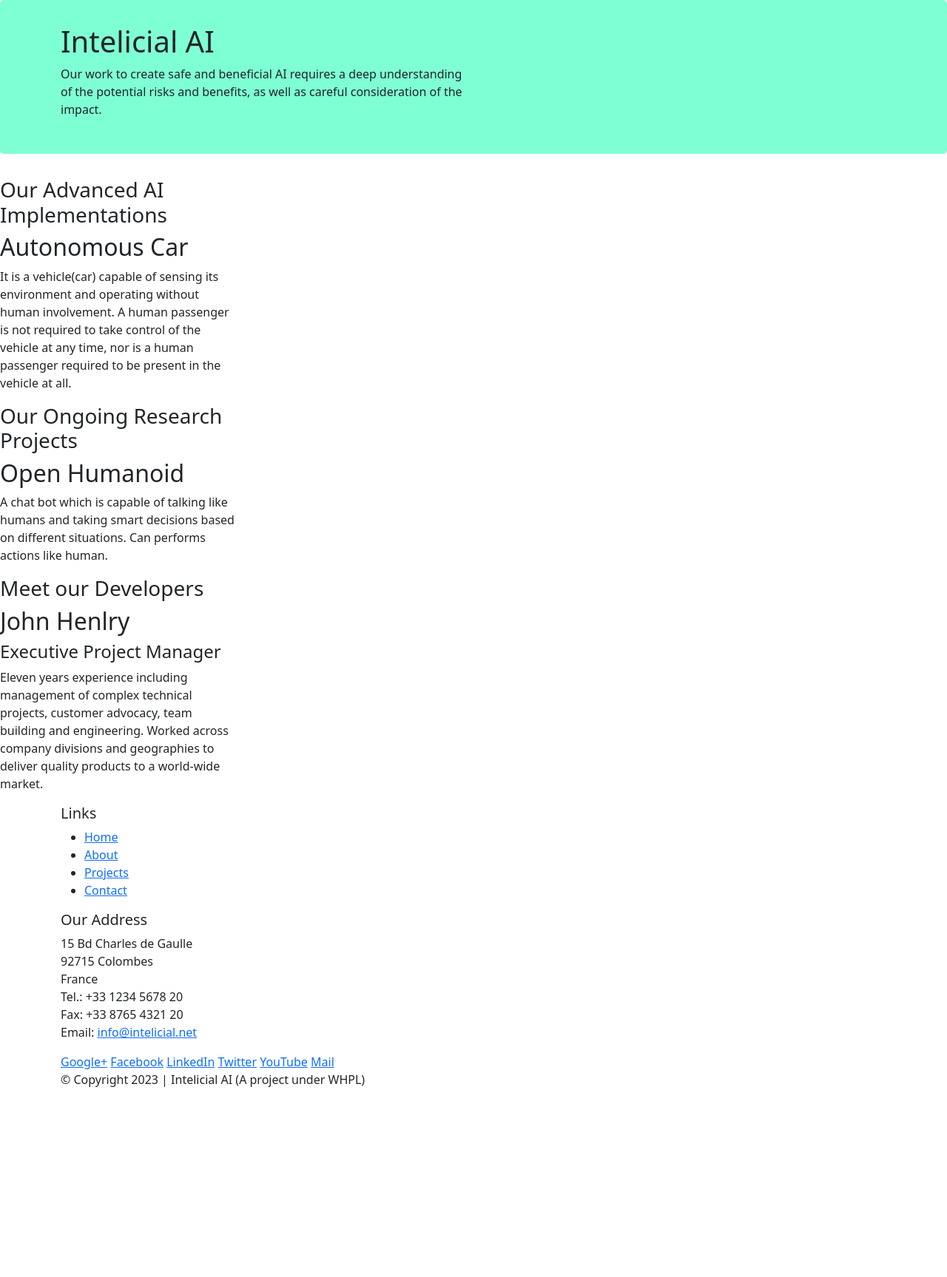
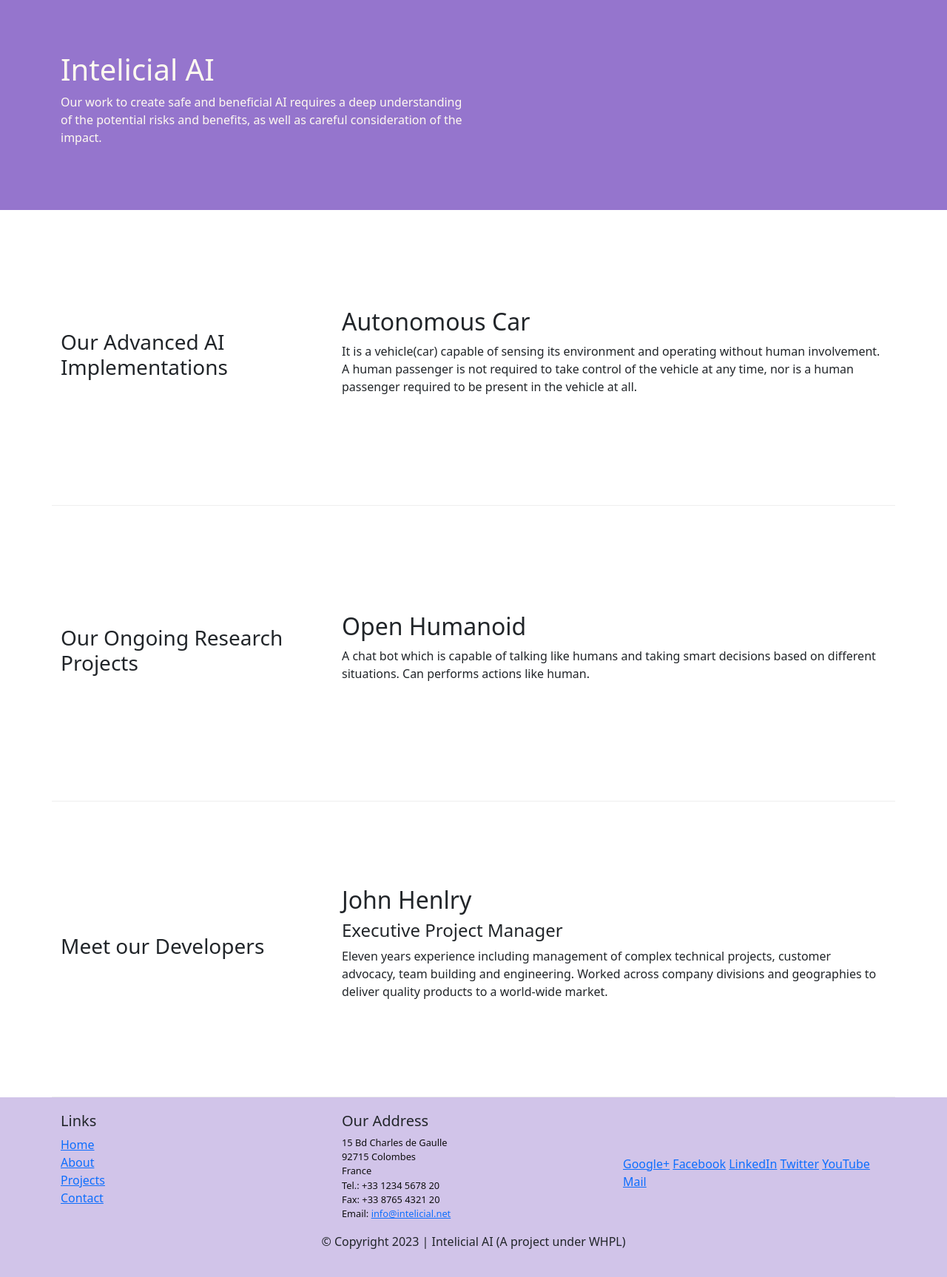
Before and after one commit to Afghan202/boostrap-4, a website: page index.html in a window 1280 px wide. Shown: the whole page at 74% size. Before the commit the page ends 1488 px from the top, so only its background shows below. Drawn offline with nearby package versions, Linux system fonts and the light colour scheme.

Commit message:
first commit

```diff
--- a/index.html
+++ b/index.html
@@ -4,7 +4,8 @@
 <html lang="en">
 
 <head>
-    <link rel="stylesheet"type="text/css"href="style.css"  />
+
+    <link rel="stylesheet" type="text/css"href="style.css"  />
     <meta charset="utf-8">
     <meta name="viewport" content="width=device-width,initial-scale=1,shrink-to-fit=no">
     <meta http-equiv="x-ua-compatible" content="ie=edge">
@@ -16,7 +17,7 @@
 
     <header class="jumbotron">
         <div class="container">
-            <div class="row">
+            <div class="row row-header">
                 <div class="col-12 col-sm-6">
                     <h1>Intelicial AI</h1>
                     <p>Our work to create safe and beneficial AI requires a deep understanding of the potential risks and benefits, as well as careful consideration of the impact.</p>
@@ -26,39 +27,39 @@
             </div>
         </div>
     </header>
+
+
+
+
+
+
     <div class="container">
-        <div class="row">
-
-        </div>
-    </div>
-
-    <div class="col-12 col-sm-4 col-md-3">
-        <div class="col col-sm col-md">
-            <div>
+        <div class="row row-content align-items-center">
+            <div class="col-12 col-sm-4">
                 <h3>Our Advanced AI Implementations</h3>
             </div>
-            <div>
+            <div class="col-12 col-sm-8">
                 <h2>Autonomous Car</h2>
                 <p>It is a vehicle(car) capable of sensing its environment and operating without human involvement. A human passenger is not required to take control of the vehicle at any time, nor is a human passenger required to be present in the vehicle at all.</p>
             </div>
         </div>
 
 
-        <div>
-            <div>
+        <div class="row row-content align-items-center">
+            <div class="col-12 col-sm-4">
                 <h3>Our Ongoing Research Projects</h3>
             </div>
-            <div>
+            <div class="col-12 col-sm-8">
                 <h2>Open Humanoid</h2>
                 <p>A chat bot which is capable of talking like humans and taking smart decisions based on different situations. Can performs actions like human. </p>
             </div>
         </div>
 
-        <div>
-            <div>
+        <div class="row row-content align-items-center">
+            <div class="col-12 col-sm-4 ">
                 <h3>Meet our Developers</h3>
             </div>
-            <div>
+            <div class="col-12 col-sm-8">
                 <h2>John Henlry</h2>
                 <h4>Executive Project Manager</h4>
                 <p>Eleven years experience including management of complex technical projects, customer advocacy, team building and engineering. Worked across company divisions and geographies to deliver quality products to a world-wide market.</p>
@@ -66,19 +67,19 @@
         </div>
     </div>
 
-    <footer>
+    <footer class="footer">
         <div class="container">
-            <div class="row">
-                <div>
+            <div class="row justify-content-center">
+                <div class="col-12 col-sm-4">
                     <h5>Links</h5>
-                    <ul>
+                    <ul class="list-unstyled">
                         <li><a href="#">Home</a></li>
                         <li><a href="#">About</a></li>
                         <li><a href="#">Projects</a></li>
                         <li><a href="#">Contact</a></li>
                     </ul>
                 </div>
-                <div>
+                <div class="col-12 col-sm-4">
                     <h5>Our Address</h5>
                     <address>
                         15 Bd Charles de Gaulle<br>
@@ -89,7 +90,7 @@
 		              Email: <a href="mailto:info@intelicial.net">info@intelicial.net</a>
 		           </address>
                 </div>
-                <div>
+                <div class="col-12 col-sm-4 align-self-center">
                     <div>
                         <a href="http://google.com/+">Google+</a>
                         <a href="http://www.facebook.com/profile.php?id=">Facebook</a>
@@ -100,8 +101,8 @@
                     </div>
                 </div>
            </div>
-           <div>
-                <div>
+           <div class="row">
+                <div class="col-12 text-center">
                     <p>© Copyright 2023 | Intelicial AI (A project under WHPL)</p>
                 </div>
            </div>
--- a/style.css
+++ b/style.css
@@ -1,6 +1,29 @@
 .jumbotron{
-    padding:2rem 1rem;
-    margin-bottom:2rem;
-    background-color:aquamarine;
-    border-radius:0.3rem;
+    padding:70px 30px;
+    margin:0px auto;
+    background:#9575CD;
+    color:floralwhite;
+
 }
+address{
+    font-size:80%;
+    margin:0px;
+    color:#0f0f0f;
+}
+.row-header{
+    margin:0px auto;
+    padding:0px;
+}
+
+.row-content{
+    margin:0px auto;
+    padding:50px 0px;
+    border-bottom:1px ridge;
+    min-height:400px;
+}
+
+.footer{
+    background-color:#D1C4E9;
+    margin:0px auto;
+    padding:20px 0px;
+}
```
Also changed, not shown: aboutus.html (added, +116 -0 lines).
